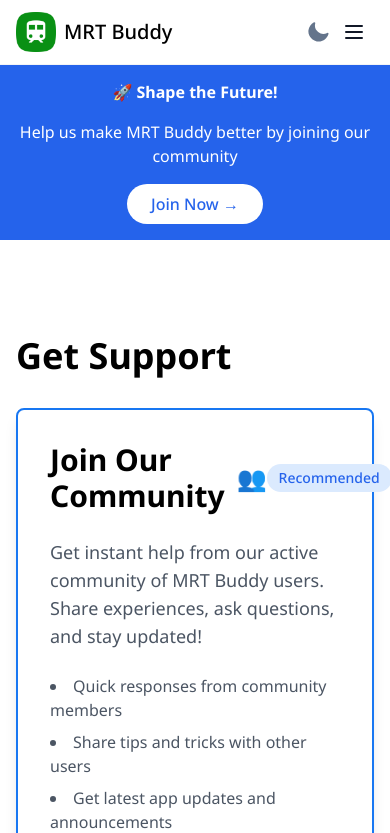
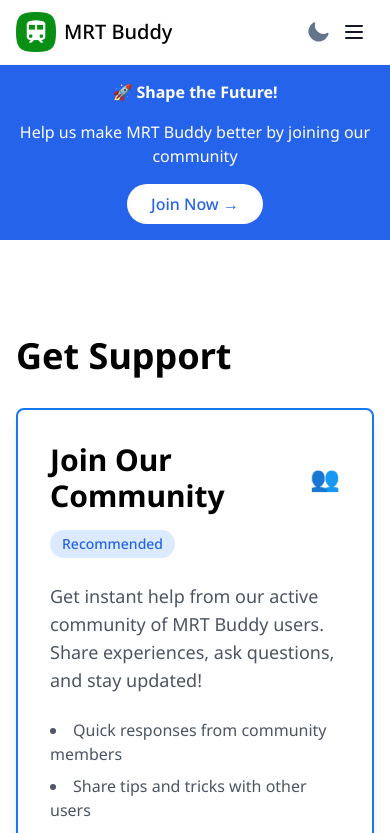
Before and after one commit to nomandhoni-cs/mrt-buddy, a Next.js app: page /support in a window 390 px wide. Shown: the top 833 px of the page. Built offline with nearby package versions, Linux system fonts and the light colour scheme.

Commit message:
chore: fix layout of support page

```diff
--- a/pages/support.js
+++ b/pages/support.js
@@ -21,12 +21,12 @@
 
           <div className="space-y-8">
             <div className="bg-white dark:bg-gray-800 rounded-lg p-8 shadow-lg border-2 border-[#1877F2] dark:border-[#1877F2]">
-              <div className="flex items-center justify-between mb-6">
+              <div className="flex flex-col sm:flex-row sm:items-center sm:justify-between gap-4 mb-6">
                 <h2 className="text-3xl font-bold dark:text-white flex items-center gap-3">
                   <span>Join Our Community</span>
                   <span className="text-2xl">👥</span>
                 </h2>
-                <div className="bg-blue-100 dark:bg-blue-900/30 text-blue-600 dark:text-blue-300 px-3 py-1 rounded-full text-sm font-medium">
+                <div className="bg-blue-100 dark:bg-blue-900/30 text-blue-600 dark:text-blue-300 px-3 py-1 rounded-full text-sm font-medium self-start sm:self-center">
                   Recommended
                 </div>
               </div>
```
